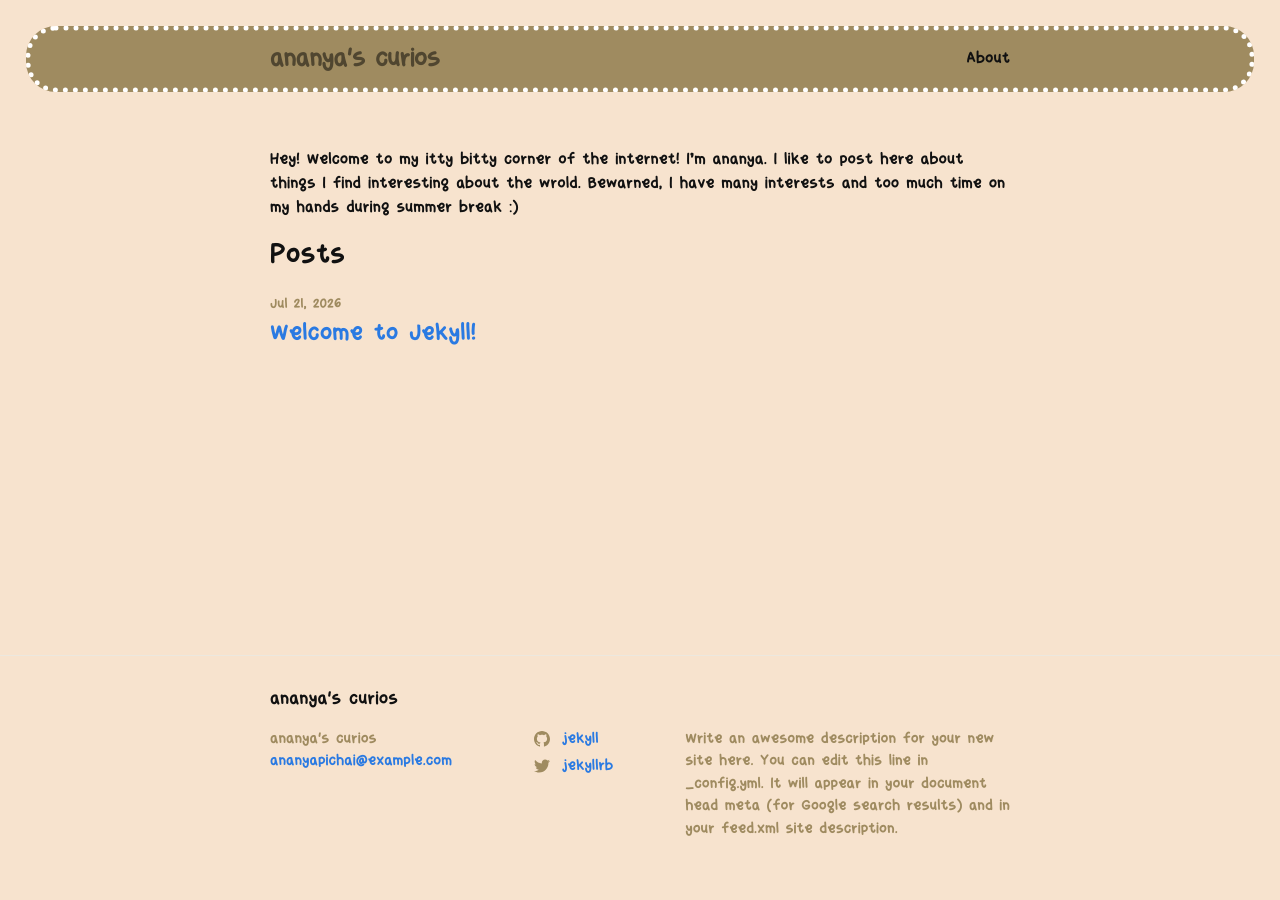
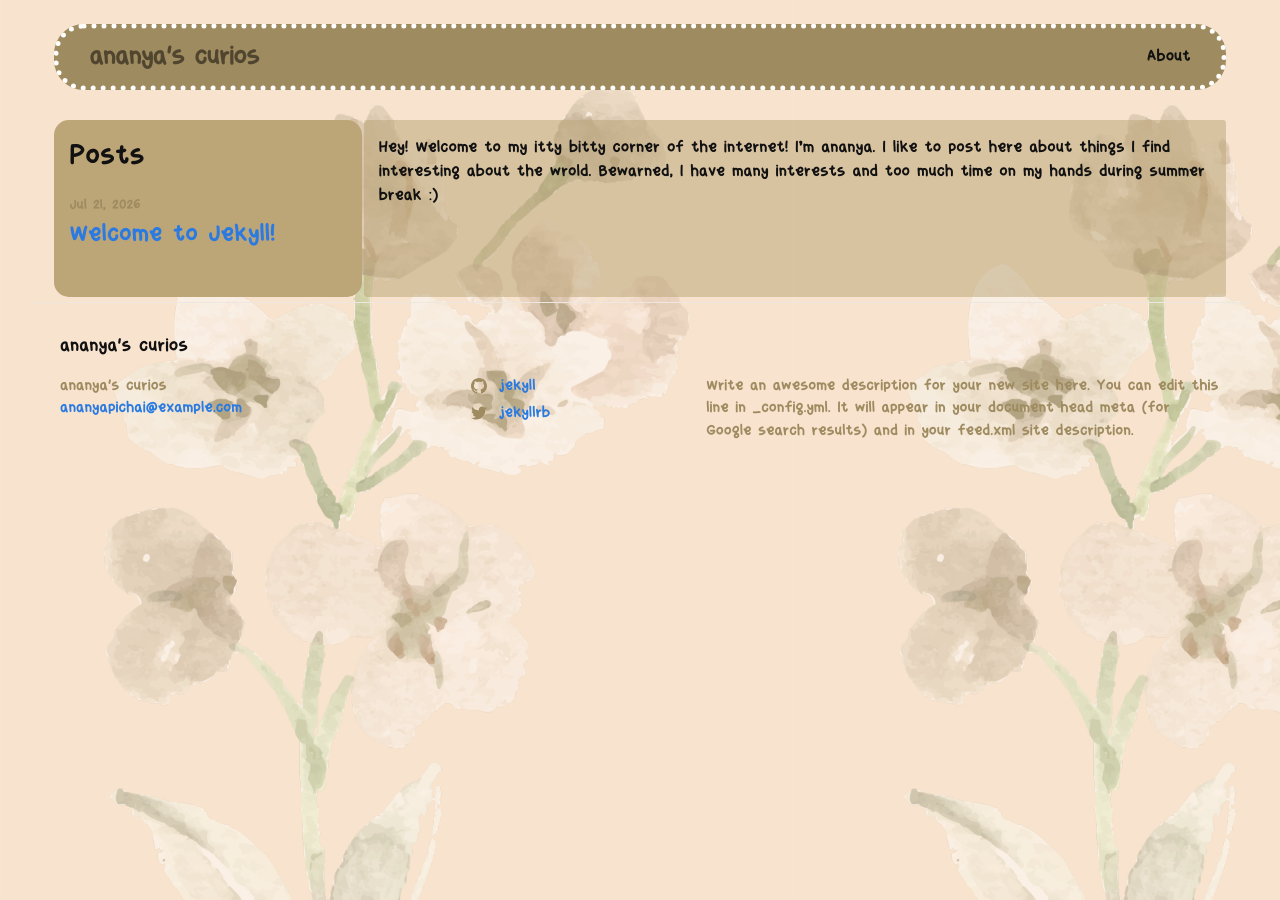
Before and after one commit to ananyahps/ananyacurios, a Jekyll site: the page built from index.markdown, in a window 1280 px wide. Built offline with Jekyll 4.4.1, drawn with Linux system fonts in a browser that asks for light colours.

Commit message:
i added a cute background and made things more prettyyyyyyy
hoohoehed <3
 Changes to be committed:
	modified:   _layouts/default.html
	modified:   _layouts/home.html
	modified:   _sass/minima.scss
	modified:   _sass/minima/_base.scss
	modified:   _sass/minima/_layout.scss
	new file:   assets/ananyacurios.svg

```diff
--- a/_layouts/default.html
+++ b/_layouts/default.html
@@ -4,17 +4,17 @@
   {%- include head.html -%}
 
   <body>
-
+    <div class="wrapper">
     {%- include header.html -%}
 
     <main class="page-content" aria-label="Content">
-      <div class="wrapper">
+
         {{ content }}
-      </div>
+
     </main>
 
     {%- include footer.html -%}
-
+    </div>
   </body>
 
 </html>
--- a/_layouts/home.html
+++ b/_layouts/home.html
@@ -7,12 +7,17 @@ layout: default
     <h1 class="page-heading">{{ page.title }}</h1>
   {%- endif -%}
 
-  {{ content }}
+  <div class="bulletin">
+    <div class = "sticky"></div>
+  </div>
 
+
+  <div class = "parent">
+    <div class = "posts">
   {%- if site.posts.size > 0 -%}
     <h2 class="post-list-heading">{{ page.list_title | default: "Posts" }}</h2>
     <ul class="post-list">
-      {%- for post in site.posts -%}
+      {%- for post in site.posts limit:3 -%}
       <li>
         {%- assign date_format = site.minima.date_format | default: "%b %-d, %Y" -%}
         <span class="post-meta">{{ post.date | date: date_format }}</span>
@@ -27,7 +32,10 @@ layout: default
       </li>
       {%- endfor -%}
     </ul>
-
   {%- endif -%}
-
+    </div>
+    <div class = "text">
+        {{ content }}
+    </div>
+  </div>
 </div>
--- a/_sass/minima.scss
+++ b/_sass/minima.scss
@@ -11,6 +11,7 @@ $base-font-size:   16px !default;
 $base-font-weight: 400 !default;
 $small-font-size:  $base-font-size * 0.875 !default;
 $base-line-height: 1.5 !default;
+$margin-left-and-right: 2px !default;
 
 $spacing-unit:     30px !default;
 
--- a/_sass/minima/_base.scss
+++ b/_sass/minima/_base.scss
@@ -17,6 +17,7 @@ body {
   font: $base-font-weight #{$base-font-size}/#{$base-line-height} $base-font-family;
   color: $text-color;
   background-color: $background-color;
+  background-image: url(ananyacurios.svg);
   -webkit-text-size-adjust: 100%;
   -webkit-font-feature-settings: "kern" 1;
      -moz-font-feature-settings: "kern" 1;
@@ -175,8 +176,8 @@ pre {
  * Wrapper
  */
 .wrapper {
-  max-width: -webkit-calc(#{$content-width} - (#{$spacing-unit} * 2));
-  max-width:         calc(#{$content-width} - (#{$spacing-unit} * 2));
+  max-width: -webkit-calc(#{$content-width}*10);
+  max-width:         calc(#{$content-width}*10);
   margin-right: auto;
   margin-left: auto;
   padding-right: $spacing-unit;
--- a/_sass/minima/_layout.scss
+++ b/_sass/minima/_layout.scss
@@ -1,6 +1,8 @@
 /**
  * Site header
  */
+
+
 .site-header {
   border-radius: 30px;
   margin: 2%;
@@ -102,6 +104,29 @@
   }
 }
 
+.parent {
+  display: flex;
+  width:100%;
+  margin:0px;
+  max-width: none;
+}
+
+.text {
+  border-radius: 3px;
+  flex: 3;
+  background-color: #bca57783;
+  margin: 5px 2% 5px 1px;
+  padding:15px;
+}
+
+.posts {
+  border-radius: 15px;
+  flex: 1;
+  margin: 5px 1px 5px 2%;
+  background-color: #bca577;
+  padding:15px;
+}
+
 
 
 /**
@@ -177,10 +202,7 @@
 /**
  * Page content
  */
-.page-content {
-  padding: $spacing-unit 0;
-  flex: 1;
-}
+
 
 .page-heading {
   @include relative-font-size(2);
```
Also changed, not shown: assets/ananyacurios.svg (added).
